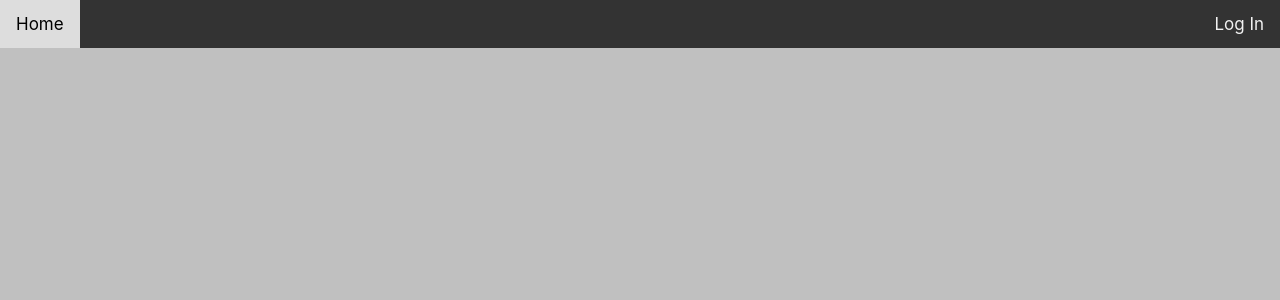
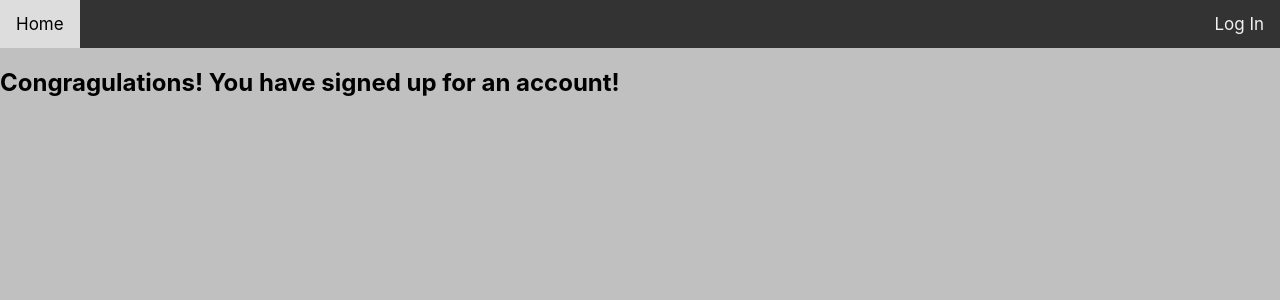
Before and after one commit to luciancahil/ww-Frontend, a React (Create React App) app: page /signedup in a window 1280 px wide. Shown: the top 300 px of the page. Built offline with nearby package versions, Linux system fonts and the light colour scheme.

Commit message:
Created and linked to signed up page

```diff
--- /dev/null
+++ b/src/Components/signedup.component.js
@@ -0,0 +1,10 @@
+import React from 'react';
+
+class Userinfo extends React.Component {
+  render() {
+    return <h2>Congragulations! You have signed up for an account!</h2>;
+  }
+}
+
+
+export default Userinfo;
--- a/src/Components/signup.component.js
+++ b/src/Components/signup.component.js
@@ -88,8 +88,8 @@ class SignUp extends React.Component {
                 })
 
                 console.log(text);
-                if(this.state.login_status == "inserted"){
-                    alert("Congragulations! You have signed in!")
+                if(this.state.signup_status == "inserted"){
+                    window.location.href = "/signedup";
                 }
             })
   }
--- a/src/mainclass.components.js
+++ b/src/mainclass.components.js
@@ -8,6 +8,7 @@ import Info from "./Components/info.component"
 import Navbar from "./Components//navbar.component"
 import HomePage from "./Components/homepage.component"
 import SignOut from "./Components/signout.components"
+import SignedUp from "./Components/signedup.component"
 
 class MainClass extends React.Component{
     constructor(props){
@@ -64,7 +65,7 @@ class MainClass extends React.Component{
             <Route path="/signOut" render={(props) => <SignOut {...props} clearSession = {this.clearSession}/>} />
             <Route path="/signup" component={Signup} />
             <Route path="/users" component={UserInfo} />
-            <Route path="/info" component={Info} />
+            <Route path="/signedup" component={SignedUp} />
 
             </Router>
         );
```
